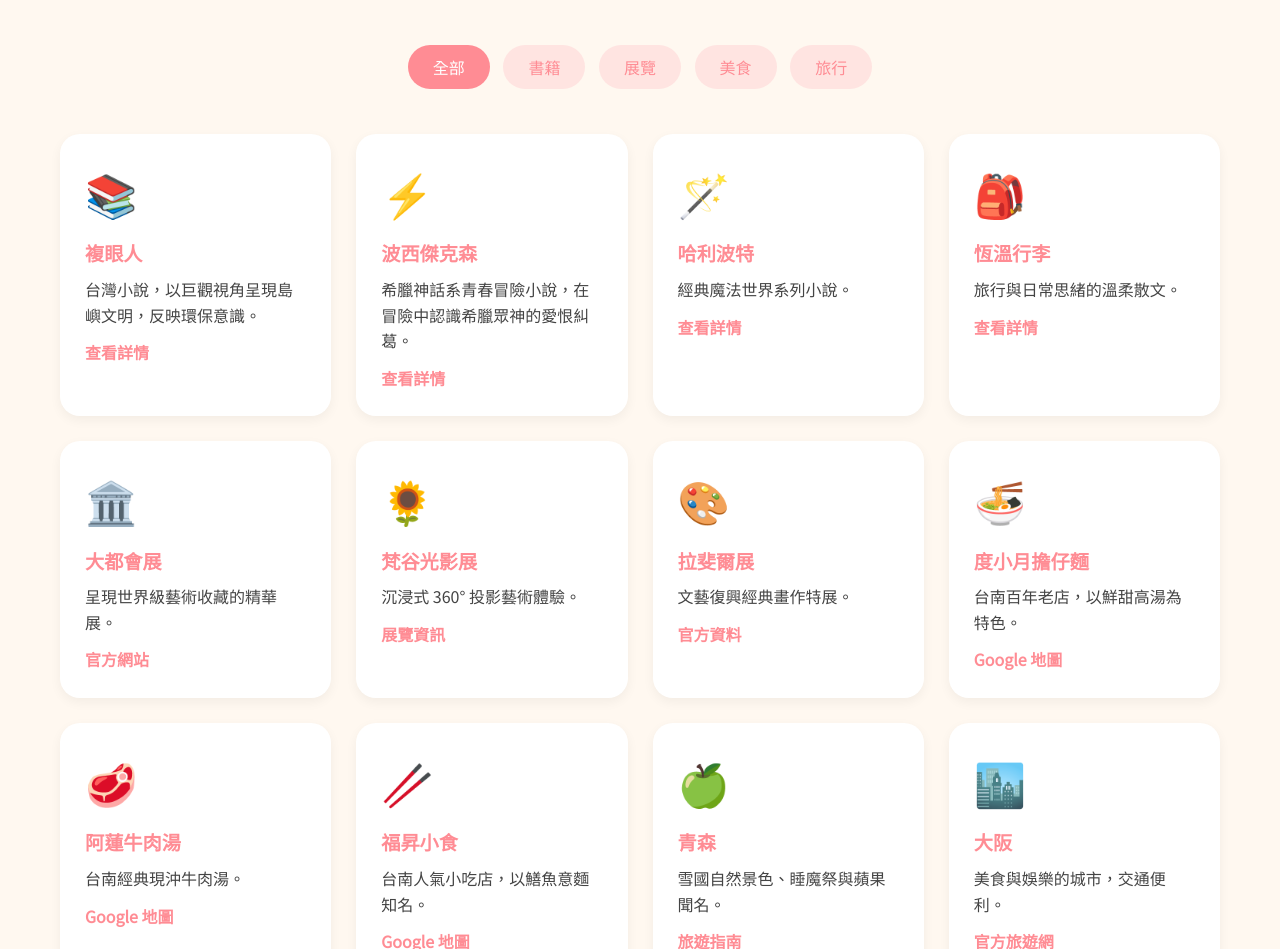
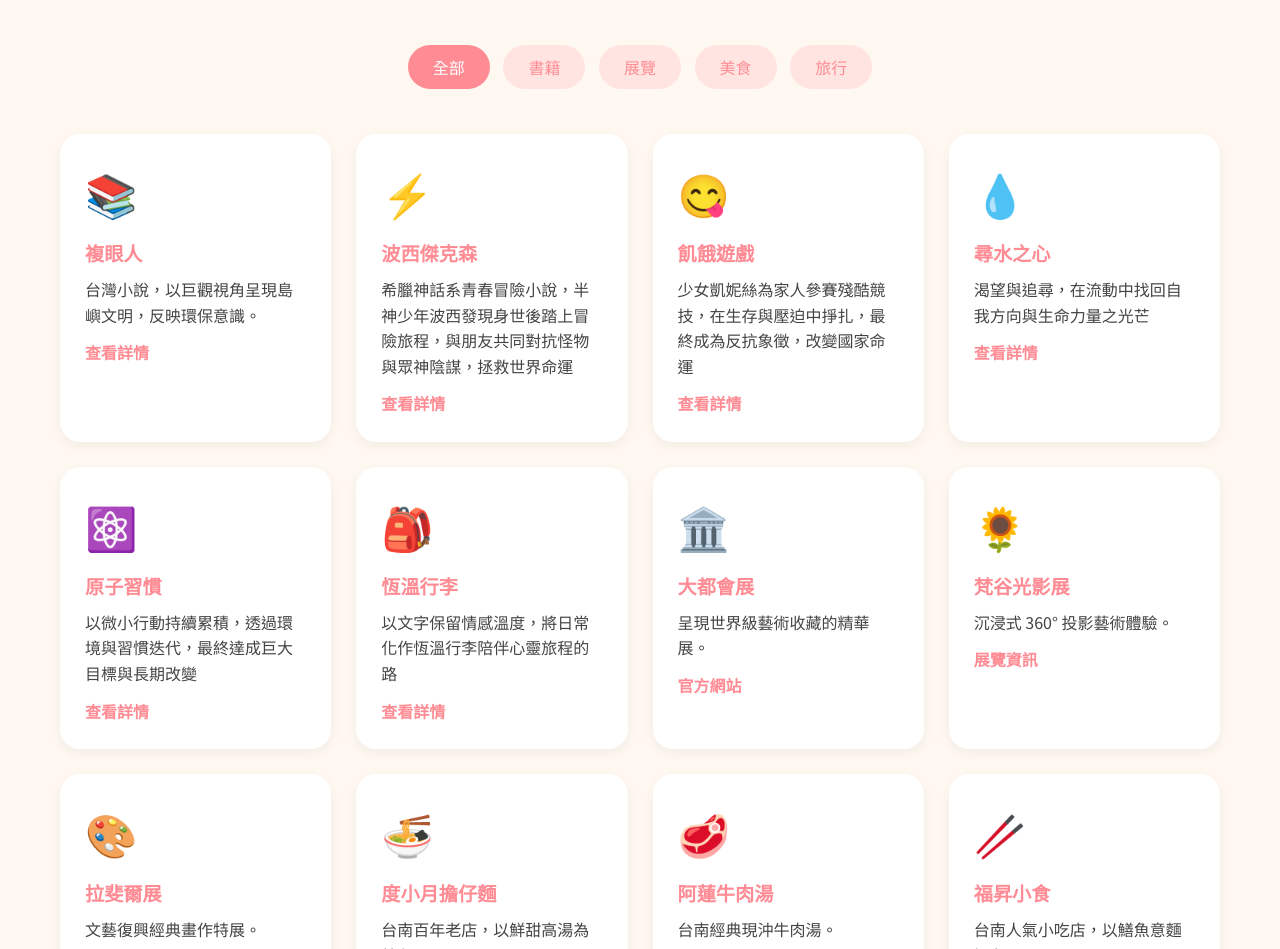
Before and after one commit to WMJKAI24/WMJKAI24.github.io, a plain HTML site: page index.html in a window 1280 px wide. Shown: the part 2360-3309 px from the top of the page. Drawn offline with Linux system fonts and the light colour scheme.

Commit message:
Update index.html

```diff
--- a/index.html
+++ b/index.html
@@ -292,21 +292,35 @@ footer { text-align:center; padding:20px; background:#FFF2F0; color:#555; }
     <div class="card" data-category="book">
       <div class="card-icon">⚡</div>
       <h3>波西傑克森</h3>
-      <p>希臘神話系青春冒險小說，在冒險中認識希臘眾神的愛恨糾葛。</p>
+      <p>希臘神話系青春冒險小說，半神少年波西發現身世後踏上冒險旅程，與朋友共同對抗怪物與眾神陰謀，拯救世界命運</p>
       <a href="https://www.books.com.tw/products/0010946786?sloc=main" target="_blank">查看詳情</a>
     </div>
 
     <div class="card" data-category="book">
-      <div class="card-icon">🪄</div>
-      <h3>哈利波特</h3>
-      <p>經典魔法世界系列小說。</p>
-      <a href="https://www.books.com.tw/products/0010929326?sloc=main"_blank">查看詳情</a>
+      <div class="card-icon">😋</div>
+      <h3>飢餓遊戲</h3>
+      <p>少女凱妮絲為家人參賽殘酷競技，在生存與壓迫中掙扎，最終成為反抗象徵，改變國家命運</p>
+      <a href="https://www.books.com.tw/products/0010809016?sloc=main" target="_blank">查看詳情</a>
+    </div>
+
+    <div class="card" data-category="book">
+      <div class="card-icon">💧</div>
+      <h3>尋水之心</h3>
+      <p>渴望與追尋，在流動中找回自我方向與生命力量之光芒</p>
+      <a href="https://www.books.com.tw/products/0010710164?sloc=main"_blank">查看詳情</a>
+    </div>
+
+    <div class="card" data-category="book">
+      <div class="card-icon">⚛️</div>
+      <h3>原子習慣</h3>
+      <p>以微小行動持續累積，透過環境與習慣迭代，最終達成巨大目標與長期改變 </p>
+      <a href="https://www.books.com.tw/products/0010822522?loc=P_br_r0vq68ygz_D_2aabd0_B_1"_blank">查看詳情</a>
     </div>
 
     <div class="card" data-category="book">
       <div class="card-icon">🎒</div>
       <h3>恆溫行李</h3>
-      <p>旅行與日常思緒的溫柔散文。</p>
+      <p>以文字保留情感溫度，將日常化作恆溫行李陪伴心靈旅程的路</p>
       <a href="https://www.books.com.tw/products/0010785053?sloc=main"_blank">查看詳情</a>
     </div>
 
```
